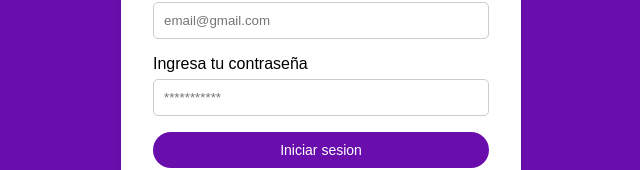
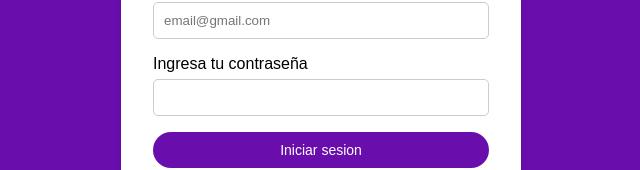
Before and after one commit to bruno-ariel/PWA_TM_27_2025_FRONTEND, a React (Vite) app: page / in a window 1280 px wide. Shown: the part 329-499 px from the top of the page, without its empty margins (319-959 px from the left). Built offline with nearby package versions, Linux system fonts and the light colour scheme.

Commit message:
css pt 2.1

```diff
--- a/src/screens/LoginScreen.jsx
+++ b/src/screens/LoginScreen.jsx
@@ -59,7 +59,6 @@ const LoginScreen = () => {
                         type='password'
                         name='password'
                         id='password'
-                        placeholder='***********'
                         value={form_state.password}
                         onChange={handleChangeInput}
                     />
```
